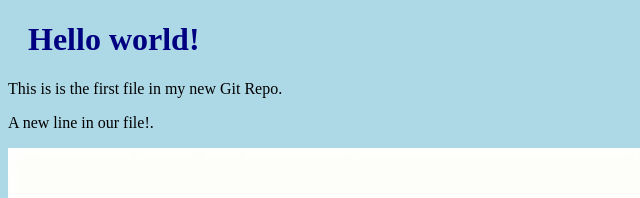
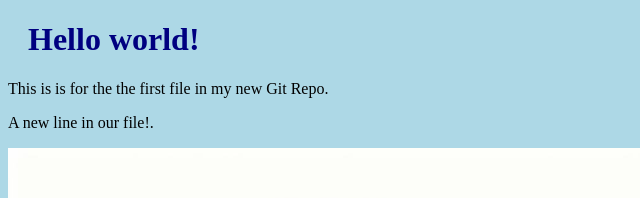
Before and after one commit to Priyanksu28/Git-Push, a plain HTML site: page index.html in a window 1280 px wide. Shown: the top 198 px of the page, 0-640 px from the left. Drawn offline with Linux system fonts and the light colour scheme.

Commit message:
Again added something

```diff
--- a/index.html
+++ b/index.html
@@ -6,7 +6,7 @@
   </head>
   <body>
     <h1>Hello world!</h1>
-    <p>This is is the first file in my new Git Repo.</p>
+    <p>This is is for the the first file in my new Git Repo.</p>
     <p>A new line in our file!.</p>
     <div>
       <img
```
